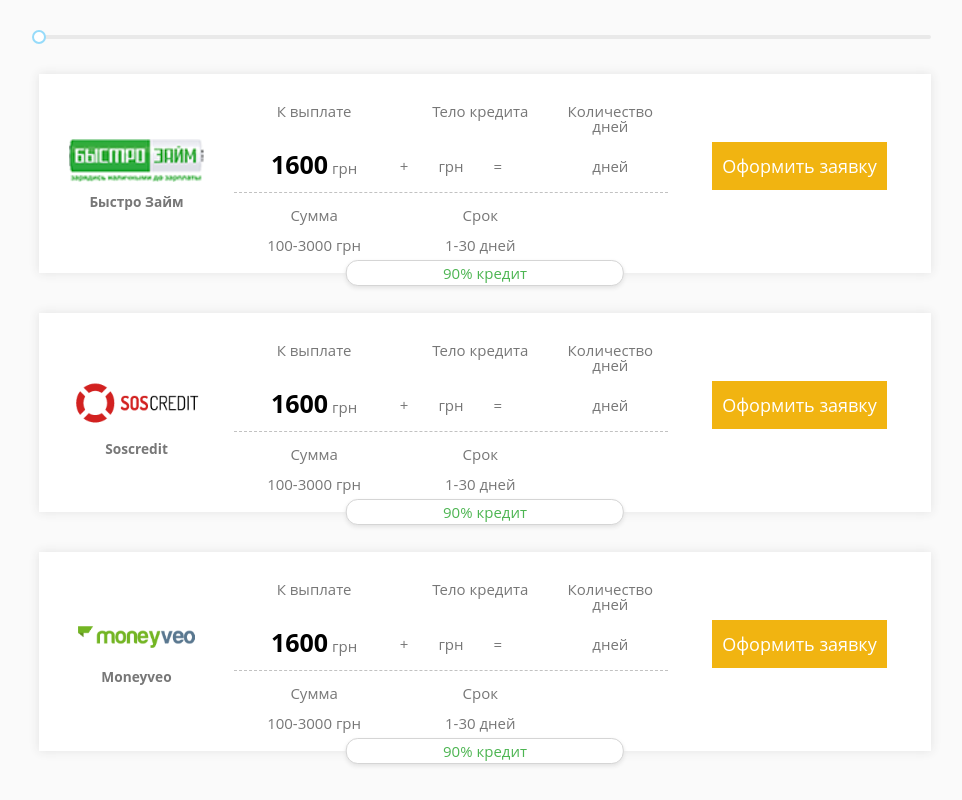
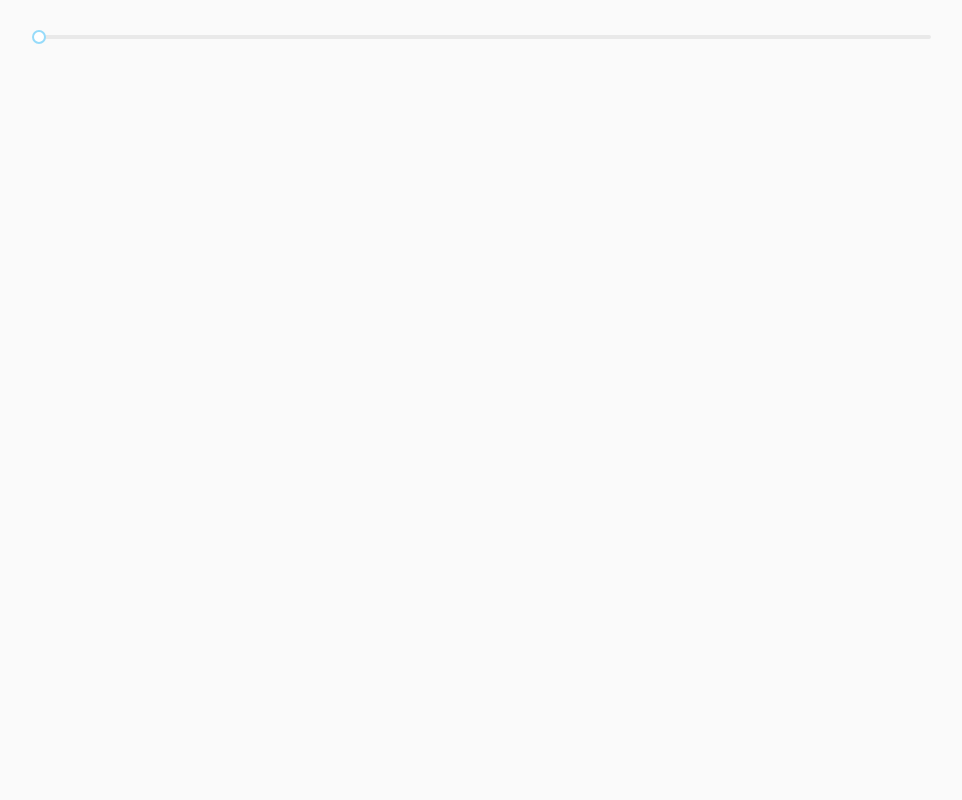
Before and after one commit to TarasVasylenko/react-first, a React app: page / in a window 1280 px wide. Shown: the whole page, without its empty margins (189-1151 px from the left). Built offline with nearby package versions, Linux system fonts and the light colour scheme.

Commit message:
add div before class

```diff
--- a/src/components/Hello.tsx
+++ b/src/components/Hello.tsx
@@ -10,26 +10,8 @@ const data = [ { toPay: 1600, bodyCredit: 100, daysToPay: 5, limitSumm: '100-300
                { toPay: 1600, bodyCredit: 100, daysToPay: 5, limitSumm: '100-300', limitTerm: '1-30' }
              ];
 
-
-export class Hello extends React.Component<any, any> {
-    constructor(props) {
-        super(props);
-        this.state = { products: data }
-    }
-
-
-render() {
-    let { products } = this.state;
-
-    return (
-        <div>
-
-        <div className="container">
-
-        <div className="content">
-        <div className="slider-1"><Slider /></div>
-
-        <div className="section-2__block">
+const Product = ({ item }) => {
+    return <div className="section-2__block">
 
         <div className="section-2__block-title">
         <div className="section-2__block-img">
@@ -74,103 +56,29 @@ render() {
 
         <div className="section-2__sale">90% кредит</div>
         </div>
+};
 
-        <div className="section-2__block">
 
-        <div className="section-2__block-title">
-        <div className="section-2__block-img">
-        <img src="../../src/img/soscredit.PNG" alt="img"/>
-        </div>
-        <h5>Soscredit</h5>
-        </div>
+export class Hello extends React.Component<any, any> {
+    constructor(props) {
+        super(props);
+        this.state = { products: data }
+    }
 
-        <div className="section-2__count">
 
-        <div className="row section-2__str-1">
-        <div className="col-30 first">К выплате</div>
-        <div className="col-40 str-1">Тело кредита</div>
-        <div className="col-30 last">Количество дней</div>
-        </div>
+render() {
+    let { products } = this.state;
 
-        <div className="row section-2__str-2">
-        <div className="col-30 first"><span className="ft-size--25">1600</span> грн</div>
-        <div className="col-40 str-2">
-        <div className="el-1">+</div>
-        <div className="el-2"><span className="ft-size--20 value-slider-1"></span> грн</div>
-        <div className="el-3">=</div>
-        </div>
-        <div className="col-30 last str-2"><span className="ft-size--20 value-slider-2"></span> дней</div>
-        </div>
+    return (
+        <div>
 
-        <div className="row section-2__str-3">
-        <div className="col-30 first">Сумма</div>
-        <div className="col-40 str-3">Срок</div>
-        <div className="col-30"></div>
-        </div>
-
-        <div className="row section-2__str-4">
-        <div className="col-30 first">100-3000 грн</div>
-        <div className="col-40 str-4">1-30 дней</div>
-        <div className="col-30"></div>
-        </div>
-
-        </div>
-
-        <div className="bid"><a href="#">Оформить заявку</a></div>
-
-        <div className="section-2__sale">90% кредит</div>
-        </div>
-
-        <div className="section-2__block">
-
-        <div className="section-2__block-title">
-        <div className="section-2__block-img">
-        <img src="../../src/img/moneyveo.PNG" alt="img"/>
-        </div>
-        <h5>Moneyveo</h5>
-        </div>
-
-        <div className="section-2__count">
-
-        <div className="row section-2__str-1">
-        <div className="col-30 first">К выплате</div>
-        <div className="col-40 str-1">Тело кредита</div>
-        <div className="col-30 last">Количество дней</div>
-        </div>
-
-        <div className="row section-2__str-2">
-        <div className="col-30 first"><span className="ft-size--25">1600</span> грн</div>
-        <div className="col-40 str-2">
-        <div className="el-1">+</div>
-        <div className="el-2"><span className="ft-size--20 value-slider-1"></span> грн</div>
-        <div className="el-3">=</div>
-        </div>
-        <div className="col-30 last str-2"><span className="ft-size--20 value-slider-2"></span> дней</div>
-        </div>
-
-        <div className="row section-2__str-3">
-        <div className="col-30 first">Сумма</div>
-        <div className="col-40 str-3">Срок</div>
-        <div className="col-30"></div>
-        </div>
-
-        <div className="row section-2__str-4">
-        <div className="col-30 first">100-3000 грн</div>
-        <div className="col-40 str-4">1-30 дней</div>
-        <div className="col-30"></div>
-        </div>
-
-        </div>
-
-        <div className="bid"><a href="#">Оформить заявку</a></div>
-
-        <div className="section-2__sale">90% кредит</div>
-        </div>
+        <div className="container">
+            <div className="content">
+                <div className="slider-1"><Slider /></div>
 
 
 
-
-        </div>
+            </div>
         </div>
 
 
```
